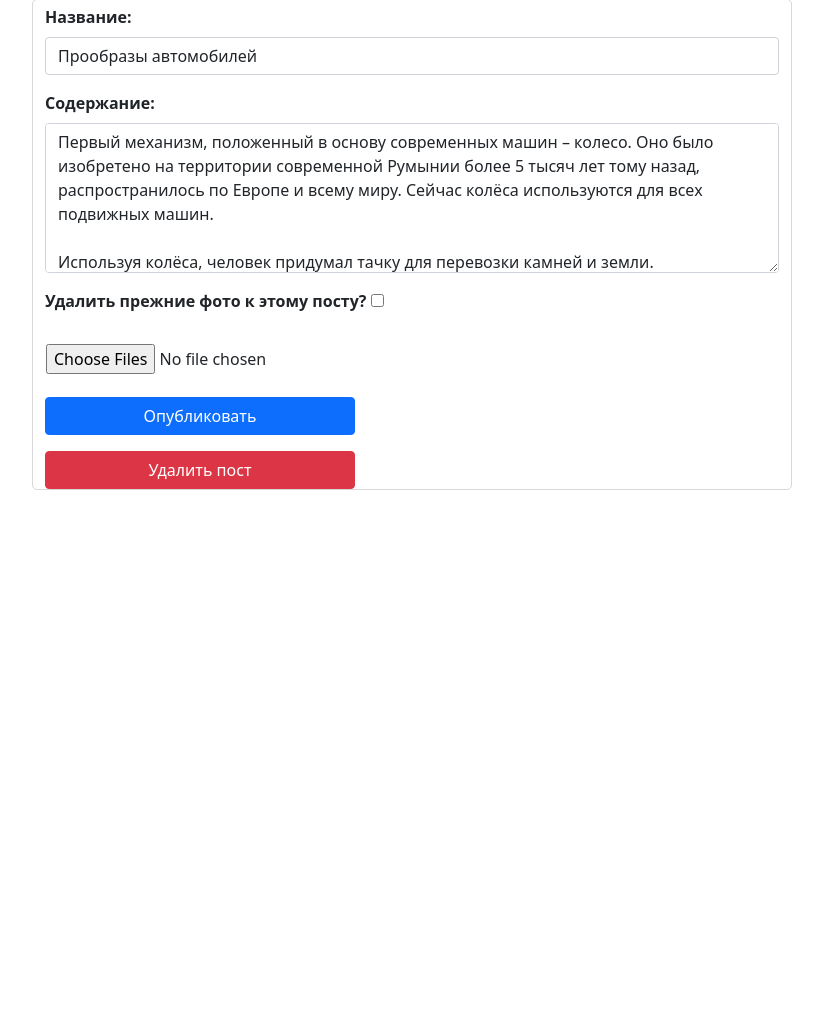
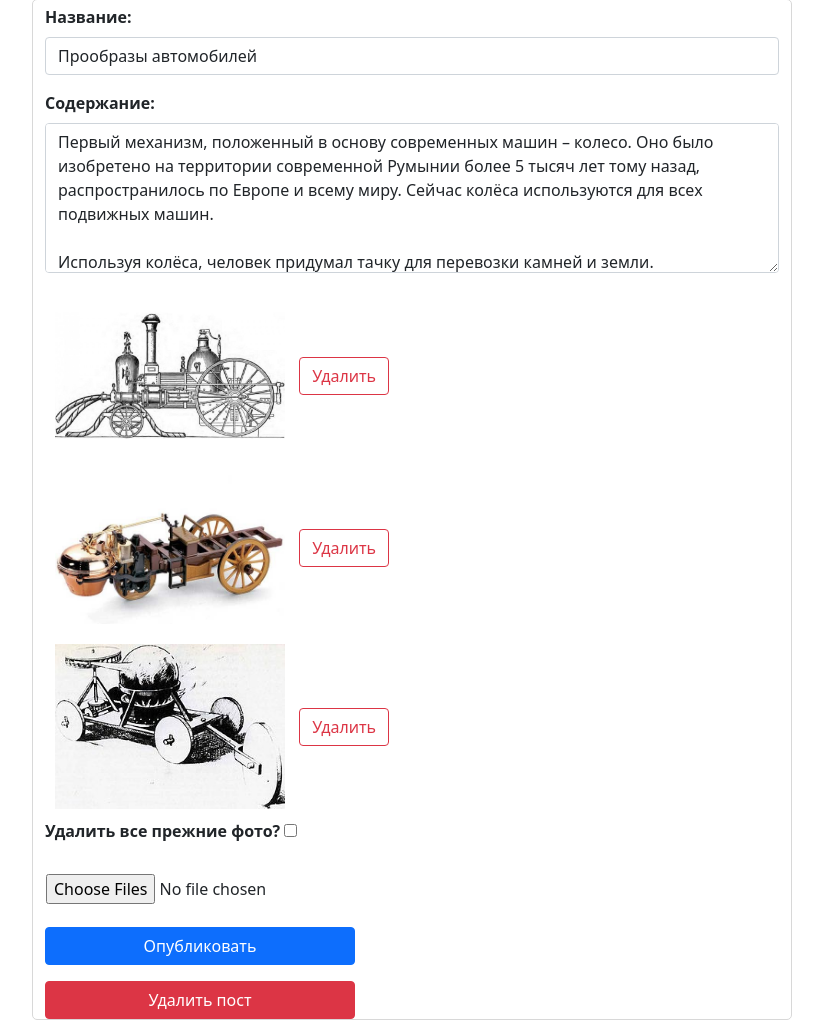
Before and after one commit to igorKichkar/avto-blog, a Flask app: page /edit/1 in a window 1280 px wide. Shown: the part 77-1097 px from the top of the page, without its empty margins (228-1051 px from the left). Before the commit the page ends 567 px from the top, so only its background shows below. Run offline with Flask 2, Linux system fonts and the light colour scheme; a user stored in the database is signed in; data comes from the database, SQL or seed files in the repository; both versions use the stored data as it was after the commit.

Commit message:
improved post editing

```diff
--- a/app.py
+++ b/app.py
@@ -1,12 +1,13 @@
 import os
 import glob
+from datetime import datetime
 import shutil
+from flask import Flask, render_template, request, redirect, url_for, flash
 from flask_sqlalchemy import SQLAlchemy
-from flask import Flask, render_template, request, redirect, url_for, flash
-from datetime import datetime
+from flask_login import LoginManager, UserMixin, login_user, login_required, logout_user, current_user
 from werkzeug.security import generate_password_hash, check_password_hash
 from forms import PostForm, ComentForm, RegistrForm, LoginForm
-from flask_login import LoginManager, UserMixin, login_user, login_required, logout_user, current_user
+
 
 
 app = Flask(__name__)
@@ -146,6 +147,7 @@ def favorites_posts():
                             current_user = str(current_user),
                             user_status=str(current_user.status),)
 
+
 @app.route('/add-post/', methods=['get', 'post'])
 def add_post():
     flag = False
@@ -179,13 +181,18 @@ def add_post():
                            autoriz=current_user.is_authenticated,
                            user_status=str(current_user.status), )
 
+
 @app.route("/edit/<string:post_id>", methods=['get', 'post'])
 def edit(post_id):
     flag = False
-    post_dir = '/' + str(Post.query.filter(Post.id == post_id).first().id)
+    post_dir = '/' + post_id
     form = PostForm()
     form.title.data = Post.query.filter(Post.id == post_id).first().title
     form.content.data = Post.query.filter(Post.id == post_id).first().content
+    if (os.path.exists('static/images'+ '/' + post_id)):  # получение списка изображений для конкретного поста
+        images = os.listdir('static/images'+ '/' + post_id)
+    else:
+        images = []
     if form.validate_on_submit():
         try:
             post = Post.query.get(post_id)
@@ -201,7 +208,6 @@ def edit(post_id):
         if form.checkbox.data and os.path.exists('static/images' + post_dir):       # удаление прежних изобр.
                     del_files = glob.glob('static/images' + post_dir + '/*')        # при редактировании поста
                     for f in del_files:
-                        print(f)
                         os.remove(f)
         if flag:        # если пост обновился, создаются каталоги (если их нет) и в них грузятся изображения для постов
             files = request.files.getlist('upload')
@@ -215,11 +221,12 @@ def edit(post_id):
         return redirect(f'/{post_id}')
     return render_template('add_post.html',
                            form=form,
-                           post_id=str(post_id),
+                           post_id=post_id,
                            edit_post=True,
                            coments=Coment.query.filter(Coment.post_id == post_id).all(),
                            autoriz=current_user.is_authenticated,
-                           user_status=str(current_user.status),)
+                           user_status=str(current_user.status),
+                           images=images,)
 
 
 @app.route('/delete_post/<int:post_id>')
@@ -247,6 +254,7 @@ def delete_post(post_id):
             flash("Ошибка: {} : {}".format(dir_path, e.strerror))
     return redirect(url_for('main'))
 
+
 @app.route('/delete_coment/<int:coment_id>')
 def delete_coment(coment_id):
     edit_post = db.session.query(Coment).filter(Coment.id==int(coment_id)).one().post_id
@@ -258,6 +266,16 @@ def delete_coment(coment_id):
         db.session.rollback()
         flash("Ошибка удаления")
     return redirect(url_for('edit', post_id = edit_post))
+
+
+@app.route('/delete_img/<path:img>') # удаление конкретного изображения при редактировании поста
+def delete_img(img):
+    path = img.split('/')
+    del_file = 'static/images' + '/' + path[0] + '/' + path[1]
+    print(del_file)
+    os.remove(del_file)
+
+    return redirect(url_for('edit', post_id=path[0]))
 
 
 @app.route('/favorites/<int:post_id>')
@@ -285,7 +303,6 @@ def favorites(post_id):
         except:
             db.session.rollback()
     return redirect(url_for('main', post_id = post_id))
-
 
 
 @app.route("/register/", methods=("POST", "GET"))
@@ -336,6 +353,7 @@ def logout():
     flash("Вы вышли из профиля")
     return redirect(url_for('login'))
 
+
 @app.route('/admin-panel/<int:user_id>')
 @app.route('/admin-panel/')
 def admin_panel(user_id = None):
@@ -361,9 +379,7 @@ def admin_panel(user_id = None):
                             users = Users.query.all(),
                             current_user=str(current_user),
                             user_status=str(current_user.status),
-                            autoriz=current_user.is_authenticated,
-                            )
-
+                            autoriz=current_user.is_authenticated,)
 
 if __name__ == "__main__":
     app.run(debug=True)
--- a/forms.py
+++ b/forms.py
@@ -8,7 +8,7 @@ class PostForm(FlaskForm):
     title = StringField("Название: ", validators=[DataRequired()])
     content = TextAreaField("Содержание: ", validators=[DataRequired()])
     upload = MultipleFileField('Изображения добавлены')
-    checkbox = BooleanField("Удалить прежние фото к этому посту?")
+    checkbox = BooleanField("Удалить все прежние фото?")
     submit = SubmitField("Опубликовать")
 
 
--- a/static/css/style.css
+++ b/static/css/style.css
@@ -121,3 +121,8 @@
   .admin_panel_block{
       padding: 20px;
   }
+
+  .edit_img{
+      width: 250px;
+      padding: 10px;
+  }
--- a/templates/add_post.html
+++ b/templates/add_post.html
@@ -18,11 +18,19 @@
         {{form.content(class="form-control text_area_content")}}
       </p>
       {% if edit_post %}
-      <p class="fw-bold">{{form.checkbox.label(class="form-label")}}
-        {{ form.checkbox() }}
+      {% for i in images %}
+      {% set img = 'images/' + post_id + '/' + i %}
+      <div>
+      <img class='edit_img' src="{{url_for('static', filename=img)}}" alt="">
+      <a class="btn btn-outline-danger" href="{{ url_for('delete_img', img=post_id + '/' +i) }}">Удалить</a>
+      </div>
+      {% endfor %}
+        {% if images %}
+        <p class="fw-bold">{{form.checkbox.label(class="form-label")}}
+          {{ form.checkbox() }}
+        {% endif %}
         {% endif %}
       <p>{{form.upload(class="btn upload_btn widht_btn")}}</p>
-
       <p>{{ form.submit(class="btn btn-primary widht_btn") }}</p>
       {% if edit_post %}
       </p>
@@ -48,8 +56,6 @@
       {% endfor %}
     </div>
     {% endif %}
-
-
     {% else %}
     <div>Чтобы добавить новую статью нужно авторизоваться</div>
     {% endif %}
```
Also changed, not shown: blog.db, static/images/5/Снимок экрана от 2021-11-05 01-04-30.png (added).
